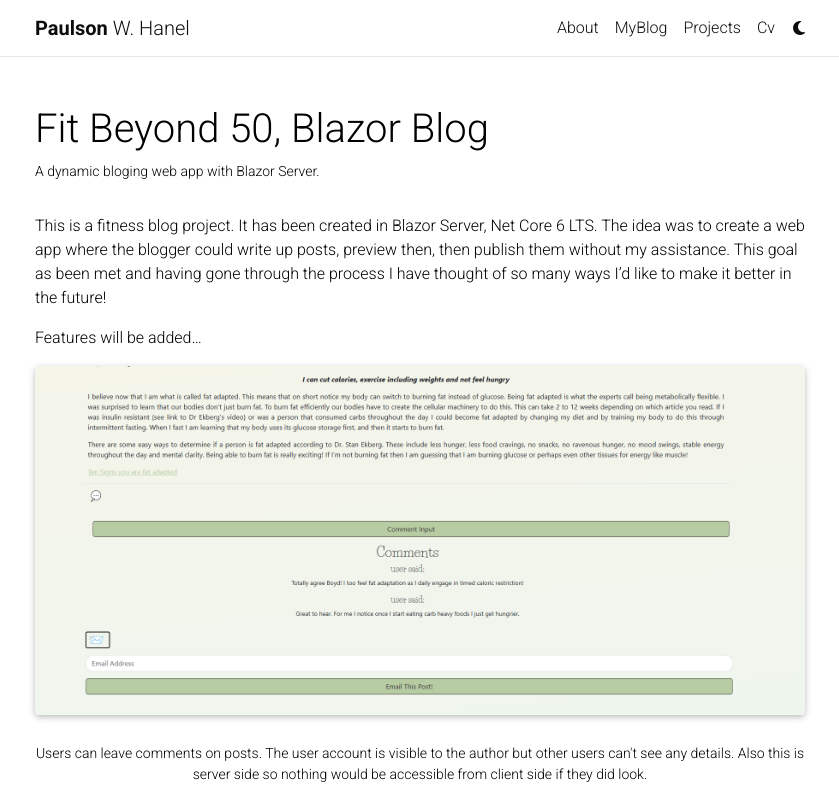
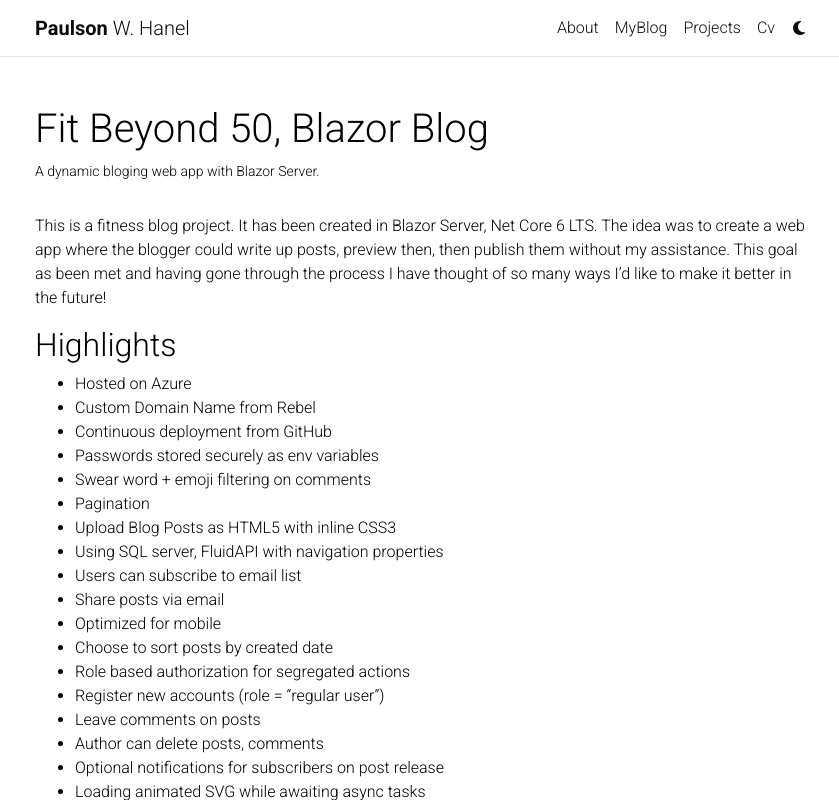
Before and after one commit to Flogging0140/fizzyvermin.github.io, a Jekyll site: the page built from _projects/1_project.md, in a window 1280 px wide and 1400 px high. Shown: the top 800 px of the window, without its empty margins (220-1059 px from the left). Built offline with Jekyll 4.4.1, drawn with Linux system fonts in a browser that asks for light colours; comment, search, counter and statistics services are not loaded; a style sheet for code colours, icons or effects is not loaded; some of the changed text lies outside the part shown; grey boxes are pictures that could not be loaded.

Commit message:
Updated Fit Beyond 50 post.

```diff
--- a/_projects/1_project.md
+++ b/_projects/1_project.md
@@ -10,19 +10,117 @@
 
 This is a fitness blog project. It has been created in Blazor Server, Net Core 6 LTS. The idea was to create a web app where the blogger could write up posts, preview then, then publish them without my assistance. This goal as been met and having gone through the process I have thought of so many ways I'd like to make it better in the future!
 
-Features will be added...
+## Highlights
+
+- Hosted on Azure
+- Custom Domain Name from Rebel
+- Continuous deployment from GitHub
+- Passwords stored securely as env variables
+- Swear word + emoji filtering on comments
+- Pagination
+- Upload Blog Posts as HTML5 with inline CSS3
+- Using SQL server, FluidAPI with navigation properties
+- Users can subscribe to email list
+- Share posts via email
+- Optimized for mobile
+- Choose to sort posts by created date
+- Role based authorization for segregated actions
+- Register new accounts (role = "regular user")
+- Leave comments on posts
+- Author can delete posts, comments
+- Optional notifications for subscribers on post release
+- Loading animated SVG while awaiting async tasks
+
+[![](https://markdown-videos.deta.dev/youtube/8jcfhJ3k63w)](https://youtu.be/8jcfhJ3k63w)
+
+[YouTube Project Demo](https://youtu.be/8jcfhJ3k63w)
+
+## Learning During Project
+
+Some highlights of what I learned are as follows. I plan to try the Web Assembly version of Blazor next.
+
+- Blazor Server
+	- Authentication, Authorization
+	- SPA framework from MS
+	- JavaScript interop
+	- Components
+	- Event callbacks, communicating from components and parents
+	- Email API, did also setup MailKit with same provider, in the end preferred the API
+	- Transient, singleton, scoped services
+
+- Versioning
+	- Adding migrations
+	- Making pull requests
+	- Continuous deployment
+
+- Managing DB
+	- Adding migrations
+	- Fixing migration issues
+	- Fluid API
+	- Navigation properties in models
+
+- Custom domain and SSL cirt setup from Azure
+	> I would get a better representation of code % separation in GitHub
+	> Less Space on server
+	> Delivery time, CDNs are optimized for delivery time, they are cached closer to geo-loci of hosting server
+
 
 <div class="row">
     <div class="col-sm mt-6 mt-md-0">
-        {% include figure.html path="assets/img/Project_BlazorBlog/BlazorBlogExample_DropDownComments_ShareButton.png" title="DropDownComments ShareButton" class="img-fluid rounded z-depth-1" %}
+        {% include figure.html
+        path="assets\video\BlazorBlogVideos\Blog_LeavingComment.gif"
+        title="Initial Database Diagram" class="img-fluid rounded z-depth-1" %}
     </div>
 </div>
 <div class="caption">
     Users can leave comments on posts. The user account is visible to the author but other users can't see any details. Also this is server side so nothing would be accessible from client side if they did look.
 </div>
+
+<div class="row">
+    <div class="col-sm mt-6 mt-md-0">
+        {% include figure.html
+        path="assets\video\BlazorBlogVideos\Blog_EmailPost.gif"
+        title="Emailing Post" class="img-fluid rounded z-depth-1" %}
+    </div>
+</div>
+<div class="row">
+    <div class="col-sm mt-6 mt-md-0">
+        {% include figure.html
+        path="assets\img\Project_BlazorBlog\EmailExample.png"
+        title="Emailed Post" class="img-fluid rounded z-depth-1" %}
+    </div>
+</div>
+<div class="caption">
+    Logged in readers can share the post via email. I used an email template builder and am sending that HTML modified.
+</div>
+
+<div class="row">
+    <div class="col-sm mt-6 mt-md-0">
+        {% include figure.html
+        path="assets\video\BlazorBlogVideos\Blog_Pagination.gif"
+        title="Pagination in the blog" class="img-fluid rounded z-depth-1" %}
+    </div>
+</div>
+<div class="caption">
+    There is pagination for the posts. Only 3 per page are being shown but could be changed.
+</div>
+
+<div class="row">
+    <div class="col-sm mt-6 mt-md-0">
+        {% include figure.html
+        path="assets\video\BlazorBlogVideos\Blog_PostOrdering.gif"
+        title="Pagination in the blog" class="img-fluid rounded z-depth-1" %}
+    </div>
+</div>
+<div class="caption">
+    Readers can order posts by date.
+</div>
+
 <div class="row">
     <div class="col-sm mt-3 mt-md-0">
-        {% include figure.html path="assets/img/Project_BlazorBlog/BlazorBlogExample_Database.png" title="Initial Database Diagram" class="img-fluid rounded z-depth-1" %}
+        {% include figure.html
+        path="assets/img/Project_BlazorBlog/BlazorBlogExample_Database.png"
+        title="Initial Database Diagram" class="img-fluid rounded z-depth-1" %}
     </div>
 </div>
 <div class="caption">
@@ -30,7 +128,6 @@
 </div>
 
 When thinking of how to let the author login to create blog posts I came up with adding role based authentication to the identity user claims of the user object. This is simple ot add to asp net core we aplications. I hard coded the role to give a role to the author then just changed every consequtive register to be given the role of reader. I am using razor tags throughout the code to check the identity of the user and using its roles to decide what controls to show.
-
 
 <div class="row justify-content-sm-center">
     <div class="mt-3 mt-md-0">
```
Also changed, not shown: assets/img/Project_BlazorBlog/EmailExample.png (added), 4 other files.
